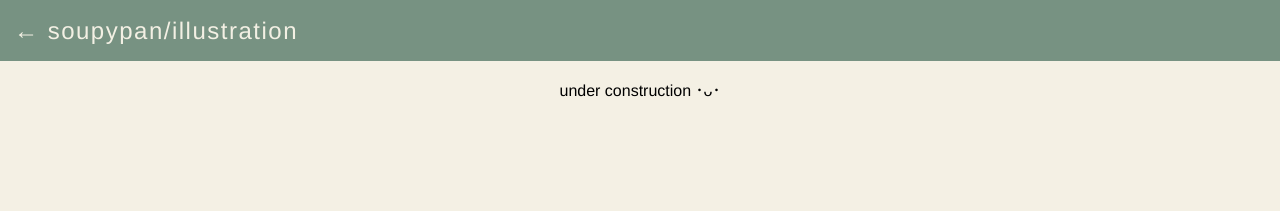
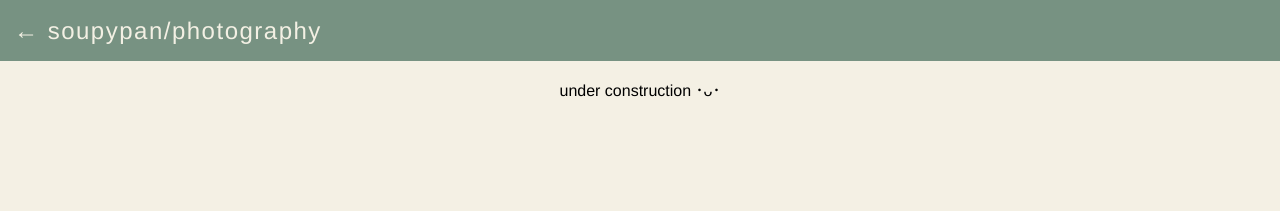
Before and after one commit to soupypan/soupypan.github.io, a Jekyll site: the page built from photography/index.html, in a window 1280 px wide. Shown: the top 211 px of the page. Built offline with Jekyll 4.4.1, drawn with Linux system fonts in a browser that asks for light colours.

Commit message:
Update index.html

```diff
--- a/photography/index.html
+++ b/photography/index.html
@@ -3,13 +3,7 @@ layout: default
 title: soupypan's photos
 ---
 
-<div class="header">
-
-<h1><a href="/" >  ← <span class = "text" >
-  soupypan/illustration
-</span> </a></h1>
-
-</div>
+<div class="header"><h1><a href="/" >  ← soupypan/photography</a></h1></div>
 
 <p>
 under construction ･ᴗ･
@@ -24,3 +18,14 @@ under construction ･ᴗ･
 	{% endfor %}
 
 </ul>
+
+<div class="centergrid">
+
+{% for photo in site.photographs %}
+	<div class="individualimg">
+	<a href="{{ photo.url }}"> <img src="{{ photo.post_cover }}" alt="photosupposedtobeheresmh" /></a>
+	</div>
+
+{% endfor %}
+
+</div>
```
